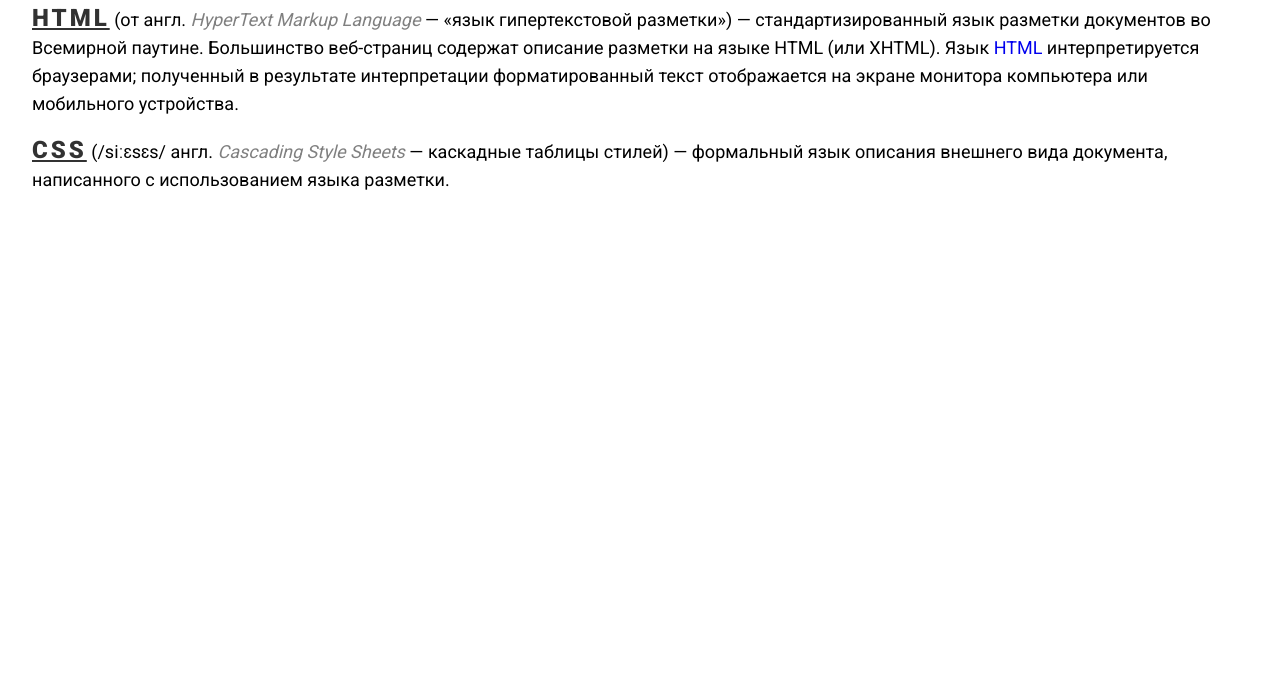
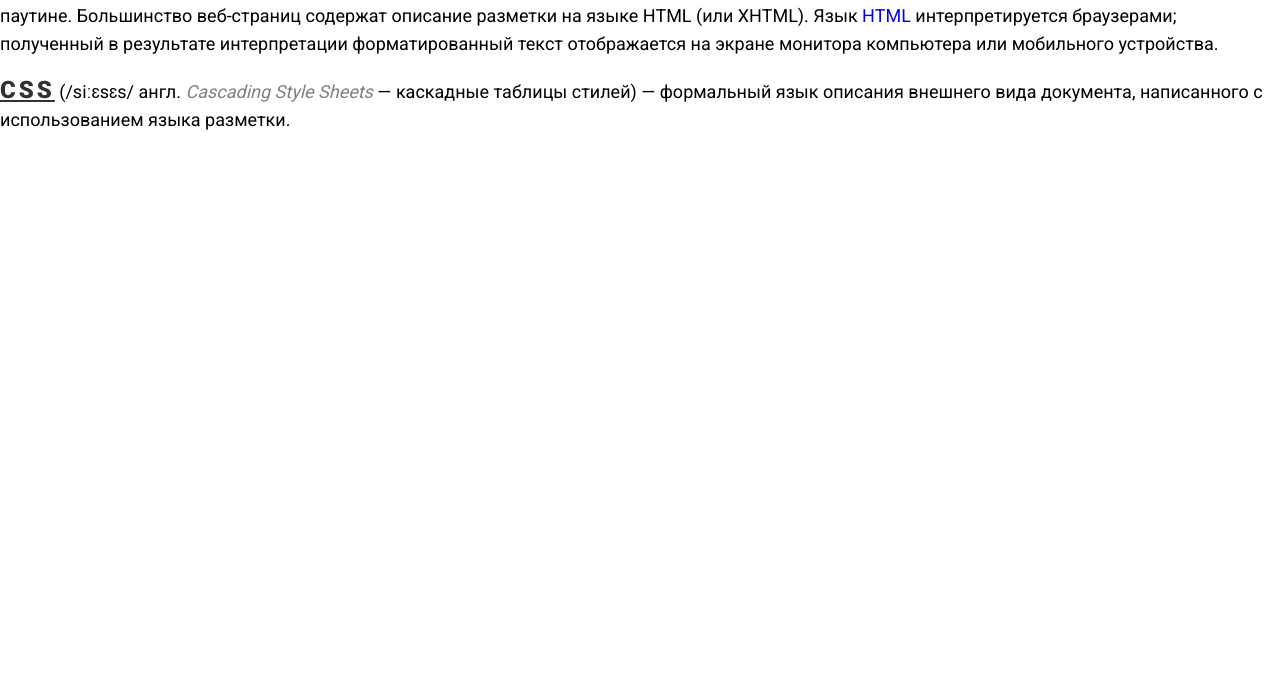
Before and after one commit to Kluy/gromcode_css, a plain HTML site: page lesson12/task1/index.html in a window 1280 px wide. Shown: the part 118-800 px from the top of the page. Drawn offline with nearby package versions, Linux system fonts and the light colour scheme.

Commit message:
l12 t1 c4

```diff
--- a/lesson12/task1/styles.css
+++ b/lesson12/task1/styles.css
@@ -1,7 +1,3 @@
-html {
-  margin: 32px;
-}
-
 body {
   font-family: Roboto, sans-serif;
   font-size: 18px;
```
